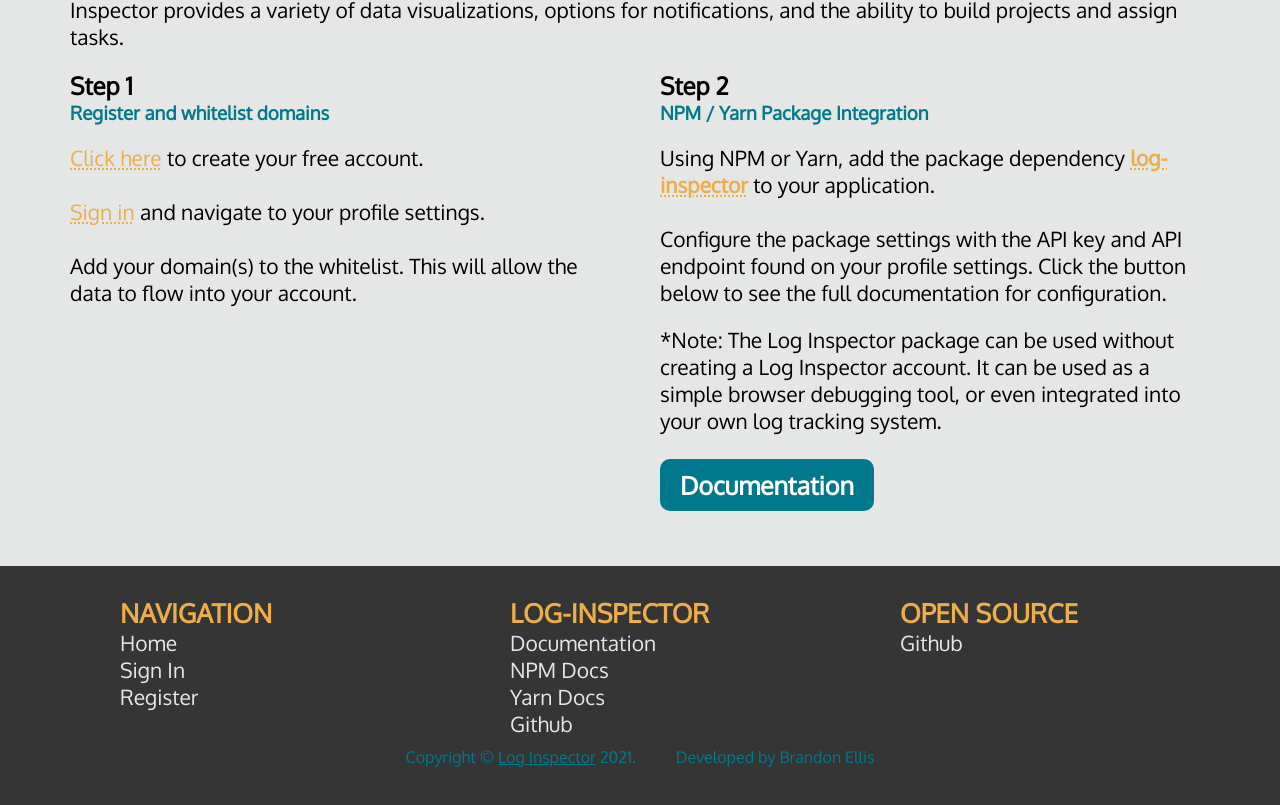
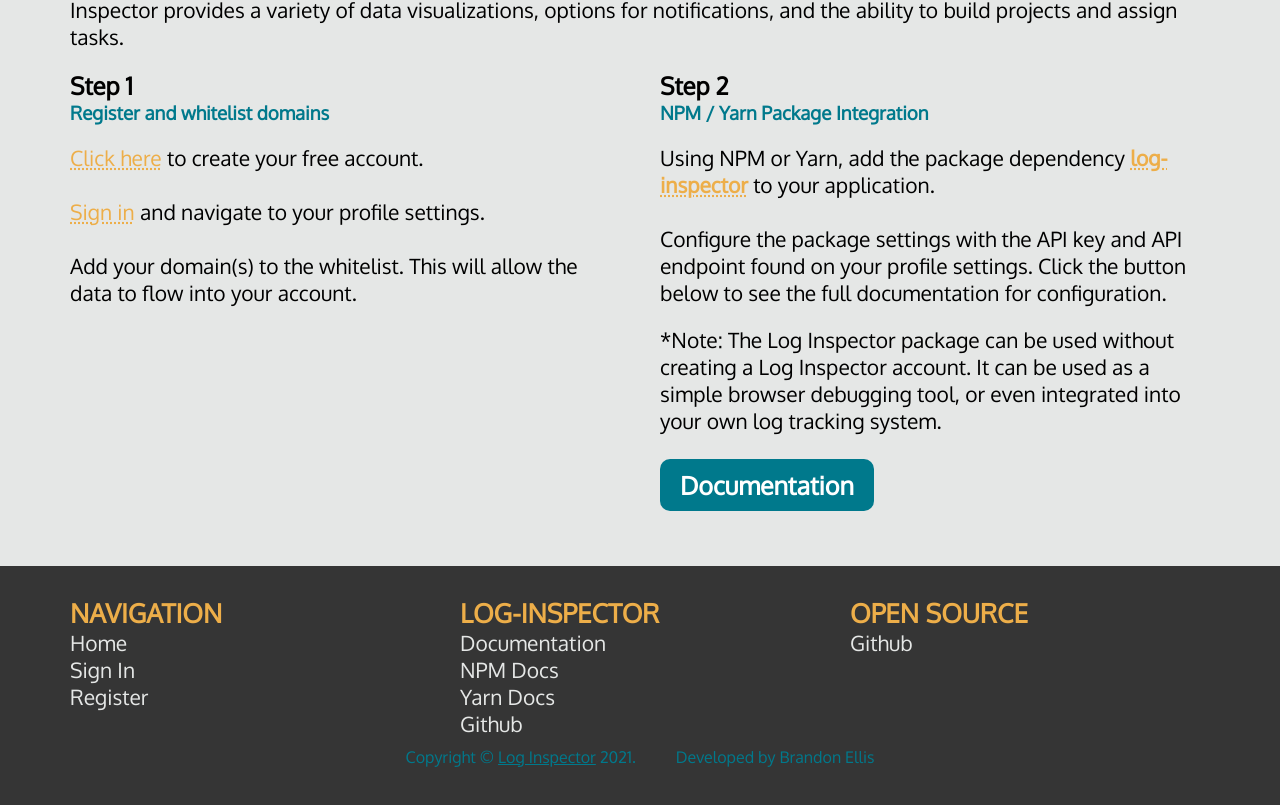
Before and after one commit to BEllis0/log_inspector, a React (Create React App) app in the folder client/: page / in a window 1280 px wide. Shown: the part 1953-2758 px from the top of the page. Built offline with nearby package versions, Linux system fonts and the light colour scheme.

Commit message:
removed margins

```diff
--- a/client/src/components/Nav/PublicFooter/PublicFooter.jsx
+++ b/client/src/components/Nav/PublicFooter/PublicFooter.jsx
@@ -9,20 +9,20 @@ const PublicFooter = props => {
         <div className={styles.publicFooterContainer}>
             <div className="container">
                 <div className="flex gap-30">
-                    <div className="fb4 margin-lr-50">
+                    <div className="fb4">
                         <h3 className="footerHeader">Navigation</h3>
                         <p className="footerLink"><Link to="/">Home</Link></p>
                         <p className="footerLink"><Link to="/sign-in">Sign In</Link></p>
                         <p className="footerLink"><Link to="/register">Register</Link></p>
                     </div>
-                    <div className="fb4 margin-lr-50">
+                    <div className="fb4">
                         <h3 className="footerHeader">log-inspector</h3>
                         <p className="footerLink"><Link to="/documentation">Documentation</Link></p>
                         <p className="footerLink"><a href="https://www.npmjs.com/package/log-inspector" target="_blank">NPM Docs</a></p>
                         <p className="footerLink"><a href="https://yarnpkg.com/package/log-inspector" target="_blank">Yarn Docs</a></p>
                         <p className="footerLink"><a href="https://github.com/BEllis0/_logger" target="_blank">Github</a></p>
                     </div>
-                    <div className="fb4 margin-lr-50">
+                    <div className="fb4">
                         <h3 className="footerHeader">Open Source</h3>
                         <p className="footerLink"><a href="https://github.com/BEllis0/log_inspector" target="_blank">Github</a></p>
                     </div>
```
